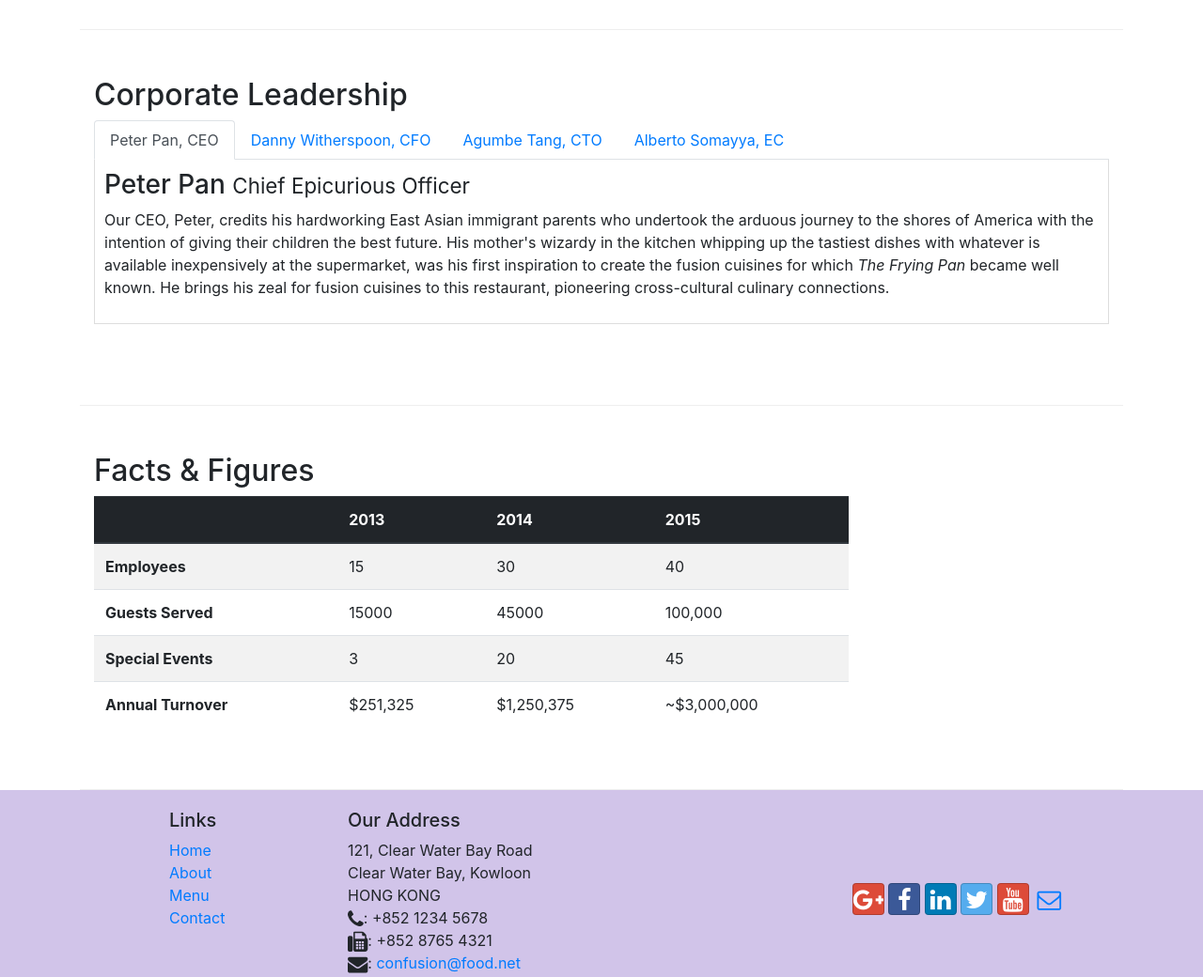
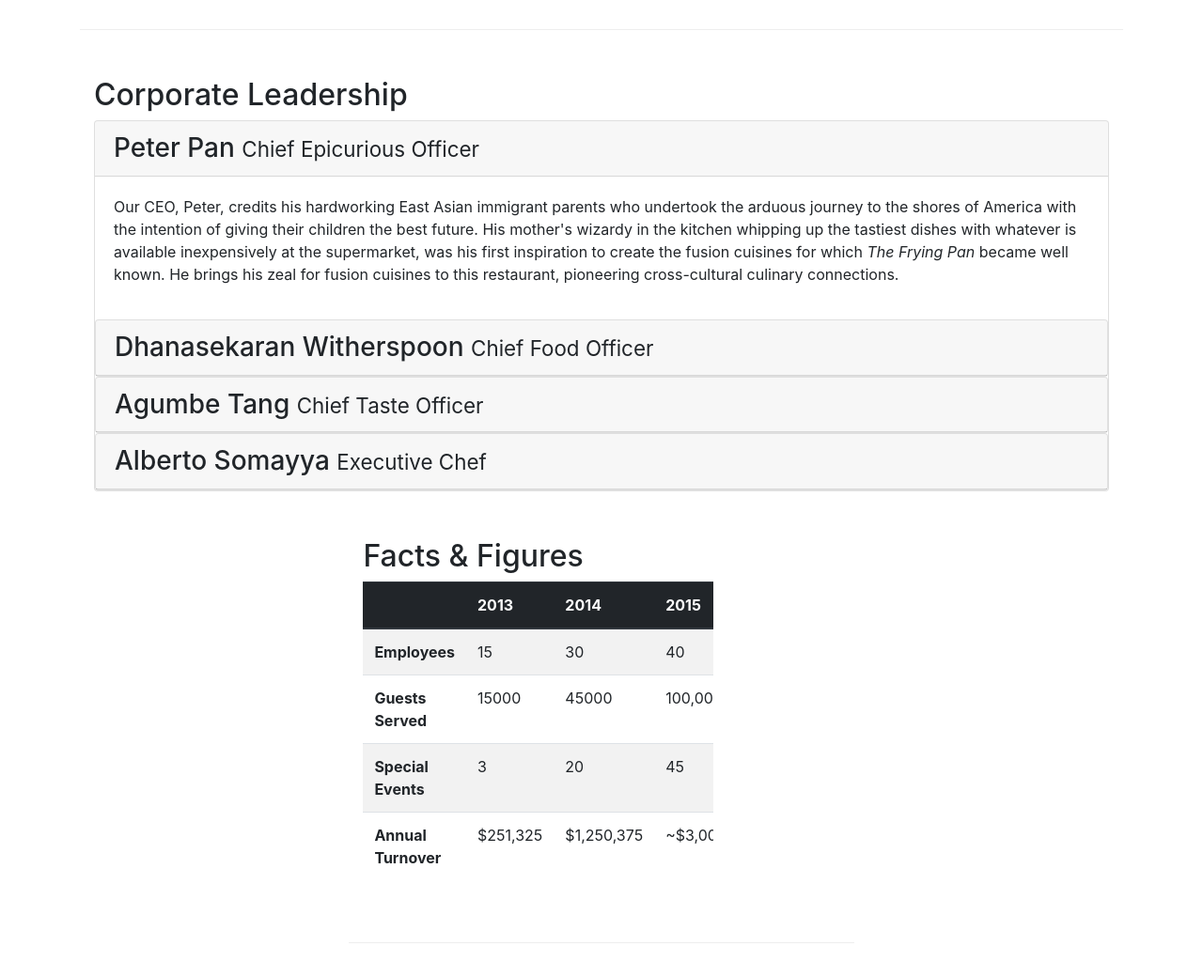
Before and after one commit to stephsorandom/Bootstrap-Practice, a website: page aboutus.html in a window 1280 px wide. Shown: the part 940-1980 px from the top of the page at 94% size. Drawn offline with nearby package versions, Linux system fonts and the light colour scheme.

Commit message:
accordion feature added to aboutus.html

```diff
--- a/aboutus.html
+++ b/aboutus.html
@@ -38,8 +38,8 @@
           <span class="navbar-toggler-icon"></span>
         </button>
         <a class="navbar-brand mr-auto" href="./index.html"
-          ><img src="img/logo.png" height="30" width="41"></a
-        >
+          ><img src="img/logo.png" height="30" width="41"
+        /></a>
         <div class="collapse navbar-collapse" id="Navbar">
           <ul class="navbar-nav mr-auto">
             <li class="nav-item">
@@ -79,7 +79,7 @@
             </p>
           </div>
           <div class="col-12 col-sm align-self-center">
-            <img src="img/logo.png" class="img-fluid" alt="">
+            <img src="img/logo.png" class="img-fluid" alt="" />
           </div>
         </div>
       </div>
@@ -155,7 +155,7 @@
       <div class="row row-content">
         <div class="col-12">
           <h2>Corporate Leadership</h2>
-          <ul class="nav nav-tabs">
+          <!-- <ul class="nav nav-tabs">
             <li class="nav-item">
               <a class="nav-link active" href="#peter" role="tab" data-toggle="tab">Peter Pan, CEO</a>
             </li>
@@ -171,67 +171,112 @@
                  Alberto Somayya, EC
               </a>
             </li>
-          </ul>
+          </ul> -->
 
-          <div class="tab-content">
+          <div id="accordion">
+            <div class="card">
+              <div class="card-header" role="tab" id="peterhead">
+                <h3 class="mb-0">
+                  <a data-toggle="collapse" data-target="#peter">
+                    Peter Pan <small>Chief Epicurious Officer</small>
+                  </a>
+                </h3>
+              </div>
 
-            <div role="tabpanel" class="tab-pane fade show active" id="peter">
-              <h3>Peter Pan <small>Chief Epicurious Officer</small></h3>
+              <div role="cardheader"
+                class="collapse show" id="peter" data-parent="#accordion">
+                <div class="card-body">
                   <p class="d-none d-sm-block">
-            Our CEO, Peter, credits his hardworking East Asian immigrant parents
-            who undertook the arduous journey to the shores of America with the
-            intention of giving their children the best future. His mother's
-            wizardy in the kitchen whipping up the tastiest dishes with whatever
-            is available inexpensively at the supermarket, was his first
-            inspiration to create the fusion cuisines for which
-            <em>The Frying Pan</em> became well known. He brings his zeal for
-            fusion cuisines to this restaurant, pioneering cross-cultural
-            culinary connections.
+                    Our CEO, Peter, credits his hardworking East Asian immigrant
+                    parents who undertook the arduous journey to the shores of
+                    America with the intention of giving their children the best
+                    future. His mother's wizardy in the kitchen whipping up the
+                    tastiest dishes with whatever is available inexpensively at
+                    the supermarket, was his first inspiration to create the
+                    fusion cuisines for which
+                    <em>The Frying Pan</em> became well known. He brings his
+                    zeal for fusion cuisines to this restaurant, pioneering
+                    cross-cultural culinary connections.
                   </p>
                 </div>
+              </div>
 
-            <div role="tabpanel" class="tab-pane fade show" id="danny">
-              <h3>Dhanasekaran Witherspoon <small>Chief Food Officer</small></h3>
+
+
+
+              <div class="card">
+                <div class="card-header" role="tab" id="dannyhead">
+                  <h3 class="mb-0">
+                    <a data-toggle="collapse" data-target="#danny">
+                      Dhanasekaran Witherspoon <small>Chief Food Officer</small>
+                    </a>
+                  </h3>
+                </div>
+
+                <div role="cardheader" class="collapse" id="danny" data-parent="#accordion">
+                  <div class="card-body">
                     <p class="d-none d-sm-block">
-            Our CFO, Danny, as he is affectionately referred to by his
+                      Our CFO, Danny, as he is affectionately referred  to by his
                       colleagues, comes from a long established family tradition in
-            farming and produce. His experiences growing up on a farm in the
-            Australian outback gave him great appreciation for varieties of food
-            sources. As he puts it in his own words,
-            <em
-              >Everything that runs, wins, and everything that stays, pays!</em
-            >
+                      farming and produce. His experiences growing up on a farm in
+                     the Australian outback gave him great appreciation for
+                      varieties of food sources. As he puts it in his own words,
+                      <em>
+                        Everything that runs, wins, and everything    that stays, pays!
+                      </em>
                     </p>
                   </div>
+                </div>
+              </div>
 
-           <div role="tabpanel" class="tab-pane fade show" id="agumbe">
-            <h3>Agumbe Tang <small>Chief Taste Officer</small></h3>
+            <div class="card">
+              <div class="card-header" role="tab" id="agumbehead">
+                <h3 class="mb-0">
+                  <a data-toggle="collapse" data-target="#agumbe">
+                    Agumbe Tang <small>Chief Taste Officer</small>
+                  </a>
+                </h3>
+              </div>
+
+              <div role="cardheader" class="collapse" id="agumbe"  data-parent="#accordion">
+                <div class="card-body">
                   <p class="d-none d-sm-block">
-            Blessed with the most discerning gustatory sense, Agumbe, our CTO,
-            personally ensures that every dish that we serve meets his exacting
-            tastes. Our chefs dread the tongue lashing that ensues if their dish
-            does not meet his exacting standards. He lives by his motto,
+                    Blessed with the most discerning gustatory sense, Agumbe, our
+                    CTO, personally ensures that every dish that we serve meets
+                    his exacting tastes. Our chefs dread the tongue lashing that
+                    ensues if their dish does not meet his exacting standards. He
+                    lives by his motto,
                     <em>You click only if you survive my lick.</em>
                   </p>
                 </div>
+              </div>
+            </div>
 
-          <div role="tabpanel" class="tab-pane fade show" id="alberto">
-            <h3>Alberto Somayya <small>Executive Chef</small></h3>
+            <div class="card">
+              <div class="card-header" role="tab" id="albertohead">
+                <h3 class="mb-0">
+                  <a data-toggle="collapse" data-target="#alberto">
+                    Alberto Somayya <small>Executive Chef</small>
+                  </a>
+                  </h3>
+              </div>
+              <div role="cardheader" class="collapse"  id="alberto"   data-parent="#accordion">
+                <div class="card-body">
                   <p class="d-none d-sm-block">
                     Award winning three-star Michelin chef with wide International
                     experience having worked closely with whos-who in the culinary
-            world, he specializes in creating mouthwatering Indo-Italian fusion
-            experiences. He says,
-            <em
-              >Put together the cuisines from the two craziest cultures, and you
-              get a winning hit! Amma Mia!</em
-            >
+                    world, he specializes in creating mouthwatering Indo-Italian
+                    fusion experiences. He says,
+                    <em>
+                      Put together the cuisines from the two craziest cultures,
+                      and you get a winning hit! Amma Mia!
+                    </em>
                   </p>
+                </div>
+              </div>
             </div>
 
           </div>
-
-
         </div>
         </div>
         <div class="row row-content">
```
Lines whose indentation alone changed are shown as unchanged.
